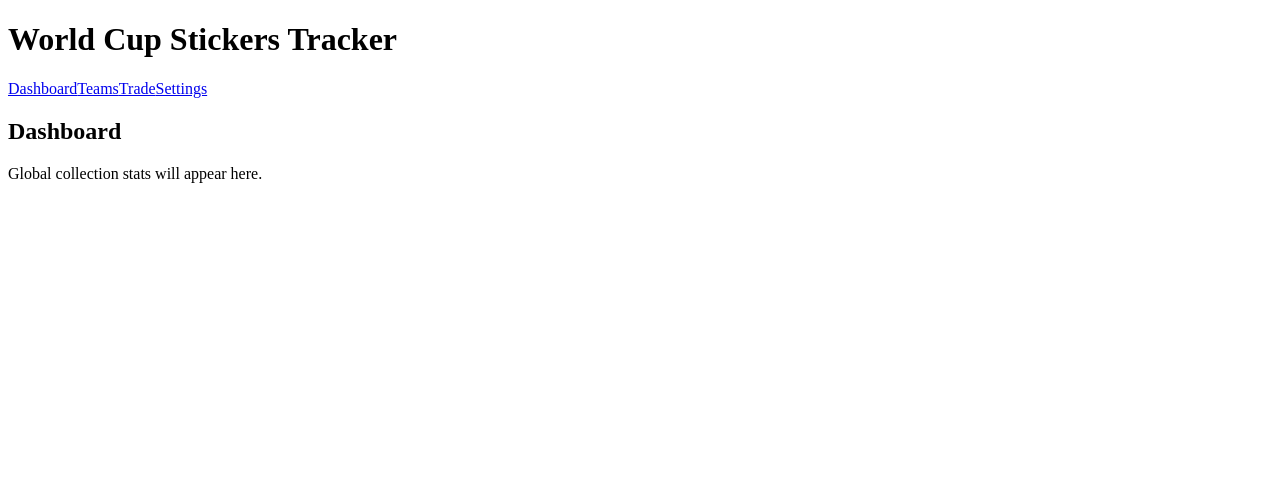
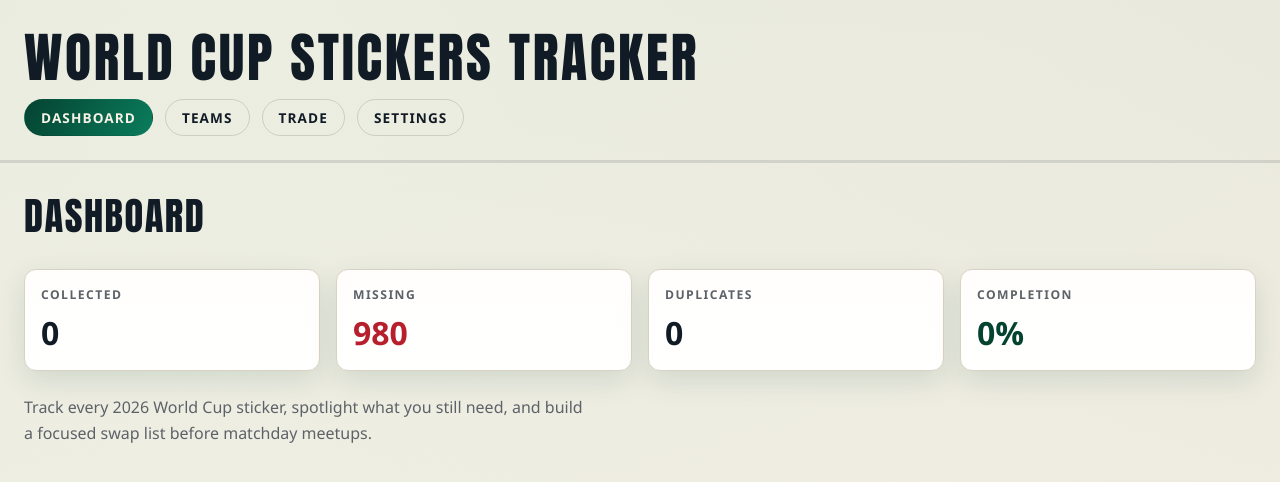
Before and after one commit to vitorpedeo/stickers-tracker, a React (Vite) app: page / in a window 1280 px wide. Shown: the top 482 px of the page. Built offline with nearby package versions, Linux system fonts and the light colour scheme.

Commit message:
feat: add editorial theme and dashboard stat ribbon

```diff
--- a/src/components/AppFrame.tsx
+++ b/src/components/AppFrame.tsx
@@ -15,19 +15,25 @@ const navItems = [
 
 export function AppFrame({ title, children }: AppFrameProps) {
   return (
-    <div>
-      <header>
-        <h1>World Cup Stickers Tracker</h1>
-        <nav aria-label="Primary">
+    <div className="app-frame">
+      <header className="app-header">
+        <h1 className="app-title">World Cup Stickers Tracker</h1>
+        <nav className="app-nav" aria-label="Primary">
           {navItems.map((item) => (
-            <NavLink key={item.to} to={item.to}>
+            <NavLink
+              key={item.to}
+              to={item.to}
+              className={({ isActive }) =>
+                isActive ? 'app-nav-link app-nav-link-active' : 'app-nav-link'
+              }
+            >
               {item.label}
             </NavLink>
           ))}
         </nav>
       </header>
-      <section>
-        <h2>{title}</h2>
+      <section className="app-content">
+        <h2 className="page-title">{title}</h2>
         {children}
       </section>
     </div>
--- /dev/null
+++ b/src/components/StatRibbon.tsx
@@ -0,0 +1,34 @@
+type StatRibbonProps = {
+  collected: number
+  missing: number
+  duplicates: number
+  completion: string
+}
+
+export function StatRibbon({
+  collected,
+  missing,
+  duplicates,
+  completion,
+}: StatRibbonProps) {
+  return (
+    <section className="stat-ribbon" aria-label="Collection summary">
+      <article className="stat-card">
+        <p className="stat-label">Collected</p>
+        <p className="stat-value">{collected}</p>
+      </article>
+      <article className="stat-card stat-card-accent">
+        <p className="stat-label">Missing</p>
+        <p className="stat-value">{missing}</p>
+      </article>
+      <article className="stat-card">
+        <p className="stat-label">Duplicates</p>
+        <p className="stat-value">{duplicates}</p>
+      </article>
+      <article className="stat-card stat-card-goal">
+        <p className="stat-label">Completion</p>
+        <p className="stat-value">{completion}</p>
+      </article>
+    </section>
+  )
+}
--- a/src/main.tsx
+++ b/src/main.tsx
@@ -2,6 +2,9 @@ import { StrictMode } from 'react'
 import { createRoot } from 'react-dom/client'
 import App from './App'
 import { AppProviders } from './app/providers'
+import './styles/tokens.css'
+import './styles/base.css'
+import './styles/editorial.css'
 
 const rootElement = document.getElementById('root')
 
--- a/src/pages/DashboardPage.tsx
+++ b/src/pages/DashboardPage.tsx
@@ -1,9 +1,14 @@
 import { AppFrame } from '../components/AppFrame'
+import { StatRibbon } from '../components/StatRibbon'
 
 export function DashboardPage() {
   return (
     <AppFrame title="Dashboard">
-      <p>Global collection stats will appear here.</p>
+      <StatRibbon collected={0} missing={980} duplicates={0} completion="0%" />
+      <p className="page-lead">
+        Track every 2026 World Cup sticker, spotlight what you still need, and
+        build a focused swap list before matchday meetups.
+      </p>
     </AppFrame>
   )
 }
--- /dev/null
+++ b/src/styles/base.css
@@ -0,0 +1,25 @@
+*,
+*::before,
+*::after {
+  box-sizing: border-box;
+}
+
+html,
+body,
+#root {
+  min-height: 100%;
+}
+
+body {
+  margin: 0;
+  color: var(--color-ink);
+  font-family: var(--font-ui);
+  background:
+    radial-gradient(circle at 18% 0%, #1ea176 0%, #0d6a50 36%, #053426 100%),
+    linear-gradient(140deg, rgba(255, 255, 255, 0.03), transparent 45%);
+}
+
+a {
+  color: inherit;
+  text-decoration: none;
+}
--- /dev/null
+++ b/src/styles/editorial.css
@@ -0,0 +1,111 @@
+.app-frame {
+  min-height: 100vh;
+  margin: 0 auto;
+  background:
+    linear-gradient(180deg, rgba(246, 242, 231, 0.95), rgba(246, 242, 231, 0.98)),
+    repeating-linear-gradient(45deg, rgba(17, 27, 38, 0.04) 0 2px, transparent 2px 7px);
+}
+
+.app-header {
+  display: grid;
+  gap: var(--space-4);
+  padding: var(--space-8) var(--space-6) var(--space-6);
+  border-bottom: 3px solid rgba(17, 27, 38, 0.12);
+}
+
+.app-title {
+  margin: 0;
+  font-family: var(--font-display);
+  font-size: clamp(2.25rem, 4.2vw, 3.75rem);
+  letter-spacing: 0.05em;
+  line-height: 0.95;
+  text-transform: uppercase;
+}
+
+.app-nav {
+  display: flex;
+  flex-wrap: wrap;
+  gap: var(--space-3);
+}
+
+.app-nav-link {
+  padding: var(--space-2) var(--space-4);
+  border: 1px solid rgba(17, 27, 38, 0.15);
+  border-radius: var(--radius-pill);
+  font-size: 0.85rem;
+  font-weight: 700;
+  letter-spacing: 0.08em;
+  text-transform: uppercase;
+}
+
+.app-nav-link-active {
+  color: var(--color-ivory);
+  background: linear-gradient(120deg, var(--color-field-deep), var(--color-field));
+  border-color: transparent;
+}
+
+.app-content {
+  padding: var(--space-6);
+}
+
+.page-title {
+  margin: 0 0 var(--space-2);
+  font-family: var(--font-display);
+  font-size: clamp(1.9rem, 3vw, 2.8rem);
+  letter-spacing: 0.04em;
+  text-transform: uppercase;
+}
+
+.page-lead {
+  max-width: 62ch;
+  margin: 0;
+  color: var(--color-muted);
+  line-height: 1.6;
+}
+
+.stat-ribbon {
+  display: grid;
+  grid-template-columns: repeat(auto-fit, minmax(140px, 1fr));
+  gap: var(--space-4);
+  margin: var(--space-6) 0;
+}
+
+.stat-card {
+  padding: var(--space-4);
+  border: 1px solid var(--color-card-border);
+  border-radius: var(--radius-md);
+  background:
+    linear-gradient(180deg, rgba(255, 255, 255, 0.7), rgba(255, 255, 255, 0.95)),
+    var(--color-card);
+  box-shadow: var(--shadow-soft);
+}
+
+.stat-label {
+  margin: 0;
+  color: var(--color-muted);
+  font-size: 0.76rem;
+  font-weight: 700;
+  letter-spacing: 0.12em;
+  text-transform: uppercase;
+}
+
+.stat-value {
+  margin: var(--space-2) 0 0;
+  font-size: clamp(1.45rem, 2.5vw, 2rem);
+  font-weight: 800;
+}
+
+.stat-card-accent .stat-value {
+  color: var(--color-alert);
+}
+
+.stat-card-goal .stat-value {
+  color: var(--color-field-deep);
+}
+
+@media (max-width: 640px) {
+  .app-header,
+  .app-content {
+    padding: var(--space-6) var(--space-4);
+  }
+}
--- /dev/null
+++ b/src/styles/tokens.css
@@ -0,0 +1,27 @@
+:root {
+  --color-field: #0a7c5c;
+  --color-field-deep: #054331;
+  --color-ivory: #f6f2e7;
+  --color-ink: #111b26;
+  --color-muted: #5d6268;
+  --color-card: #fffdf8;
+  --color-card-border: #d9d2c4;
+  --color-alert: #b71f2d;
+  --color-accent: #f2b705;
+
+  --font-display: 'Bebas Neue', 'Anton', 'Impact', sans-serif;
+  --font-ui: 'Manrope', 'Segoe UI', sans-serif;
+
+  --radius-lg: 18px;
+  --radius-md: 12px;
+  --radius-pill: 999px;
+
+  --space-2: 8px;
+  --space-3: 12px;
+  --space-4: 16px;
+  --space-6: 24px;
+  --space-8: 32px;
+  --space-10: 40px;
+
+  --shadow-soft: 0 10px 28px rgba(5, 67, 49, 0.12);
+}
```
Also changed, not shown: 1 other file (tests, documents, lock files or other folders).
